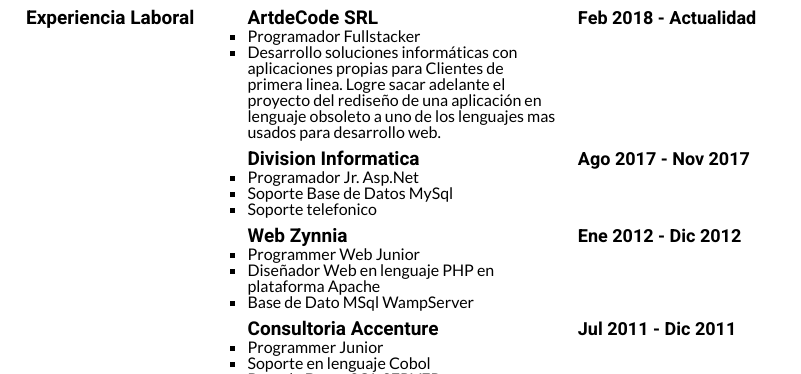
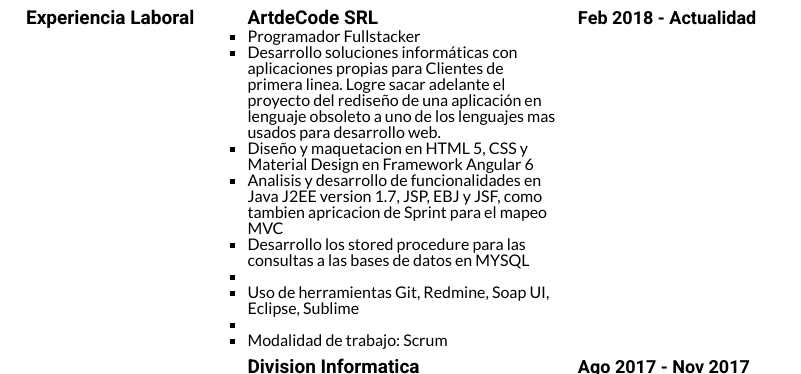
Before and after one commit to gonzalomcardoso/cv, a plain HTML site: page index.html in a window 1280 px wide. Shown: the part 396-770 px from the top of the page, without its empty margins (0-801 px from the left). Drawn offline with Linux system fonts and the light colour scheme.

Commit message:
Add modifaciones en cv Artdecode

```diff
--- a/index.html
+++ b/index.html
@@ -53,7 +53,11 @@
 									<li>Programador Fullstacker</li>
 									<li>Desarrollo soluciones informáticas con aplicaciones propias para Clientes de primera linea.
 Logre sacar adelante el proyecto del rediseño de una aplicación en lenguaje obsoleto a uno de los lenguajes mas usados para desarrollo web.</li>
-
+									<li>Diseño y maquetacion en HTML 5, CSS y Material Design en Framework Angular 6</li>
+									<li>Analisis y desarrollo de funcionalidades en Java J2EE version 1.7, JSP, EBJ y JSF, como tambien apricacion de Sprint para el mapeo MVC</li>
+									<li>Desarrollo los stored procedure para las consultas a las bases de datos en MYSQL<li>
+									<li>Uso de herramientas Git, Redmine, Soap UI, Eclipse, Sublime<li>
+									<li>Modalidad de trabajo: Scrum
 									</ul>
 							</td>
 							<td><span class="fecha">Feb 2018 - Actualidad</span></td>
@@ -61,9 +65,9 @@ Logre sacar adelante el proyecto del rediseño de una aplicación en lenguaje ob
 						<tr>
 							<td><span class="titulo">Division Informatica </span>
 								<br><ul>
-										<li>Programador Jr. Asp.Net</li>
-										<li>Soporte Base de Datos MySql</li>
-										<li>Soporte telefonico</li>
+										<li>Programador Jr. Asp.Net realizando desarrollos de soluciones</li>
+										<li>Soporte Base de Datos MySql de incidencias</li>
+										<li>Soporte telefonico a los clientes </li>
 									</ul>
 							</td>
 							<td><span class="fecha">Ago 2017 - Nov 2017</span></td>
@@ -72,8 +76,8 @@ Logre sacar adelante el proyecto del rediseño de una aplicación en lenguaje ob
 							<td><span class="titulo">Web Zynnia</span>
 								<br><ul>
 									<li>Programmer Web Junior</li>
-									<li>Diseñador Web en lenguaje PHP en plataforma Apache</li>
-									<li>Base de Dato MSql WampServer</li>
+									<li>Diseñador Web en lenguaje PHP5 en modulo Apache</li>
+									<li>Base de Dato MySql WampServer</li>
 								</ul>
 							</td>
 							<td><span class="fecha">Ene 2012 - Dic 2012</span></td></tr>
```
